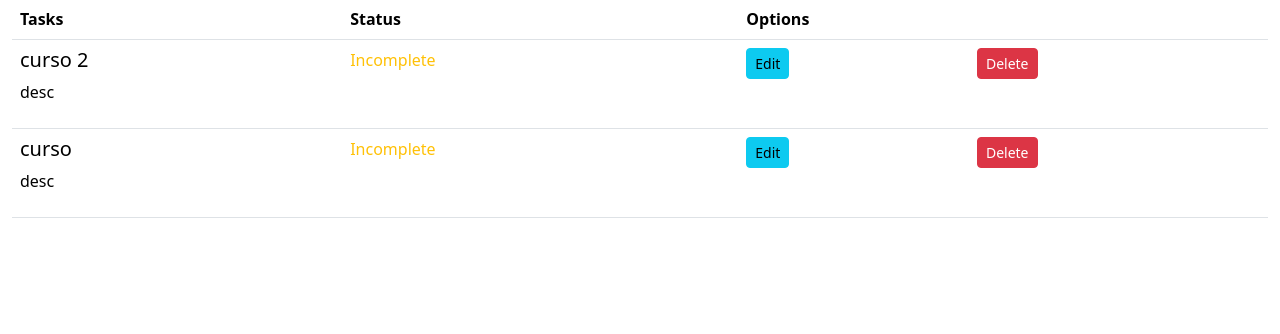
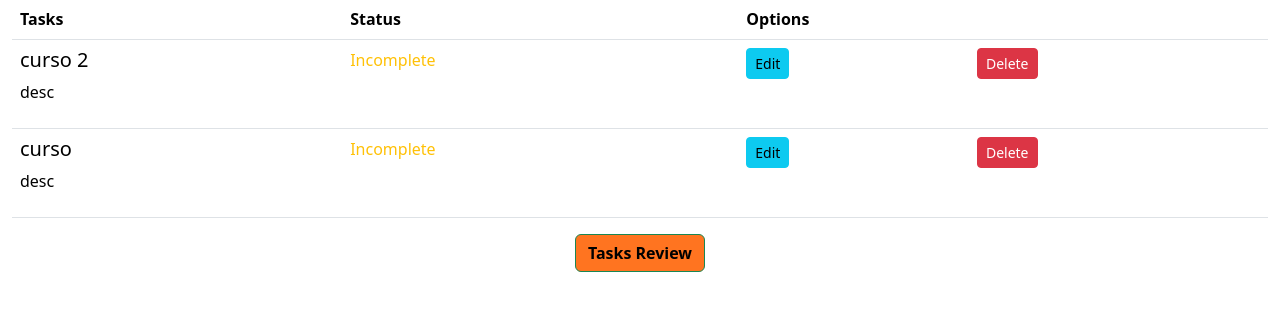
Before and after one commit to ISCOUTB/AH-TaskManager, a Flask app: page /taskManager/list in a window 1280 px wide. Shown: the part 129-463 px from the top of the page. Run offline with Flask 3, Linux system fonts and the light colour scheme; a user stored in the database is signed in; data comes from the database, SQL or seed files in the repository; both versions use the stored data as it was after the commit.

Commit message:
front-end update

```diff
--- a/flaskDirectory/taskManager.py
+++ b/flaskDirectory/taskManager.py
@@ -2,6 +2,7 @@ from flask import Blueprint, render_template, request, redirect, url_for, g
 from flaskDirectory.auth import login_required
 from .models import Todo, User
 from flaskDirectory import db
+
 bp = Blueprint('taskManager', __name__, url_prefix = '/taskManager')
 taskmanager = 'taskManager.index'
 
--- a/flaskDirectory/templates/todo/index.html
+++ b/flaskDirectory/templates/todo/index.html
@@ -41,5 +41,8 @@
             {% endfor %}
         </tbody>
     </table>
+    <div class="justify-content-center" style="text-align: center;">
+        <a href="#" class="btn btn-success" style="background-color: #ff7420;font-weight: bold;color: #000000;"  onclick="window.print()">Tasks Review</a>
+    </div>
 </section>
 {% endblock %}
```
Also changed, not shown: instance/taskManagerDB.db.
